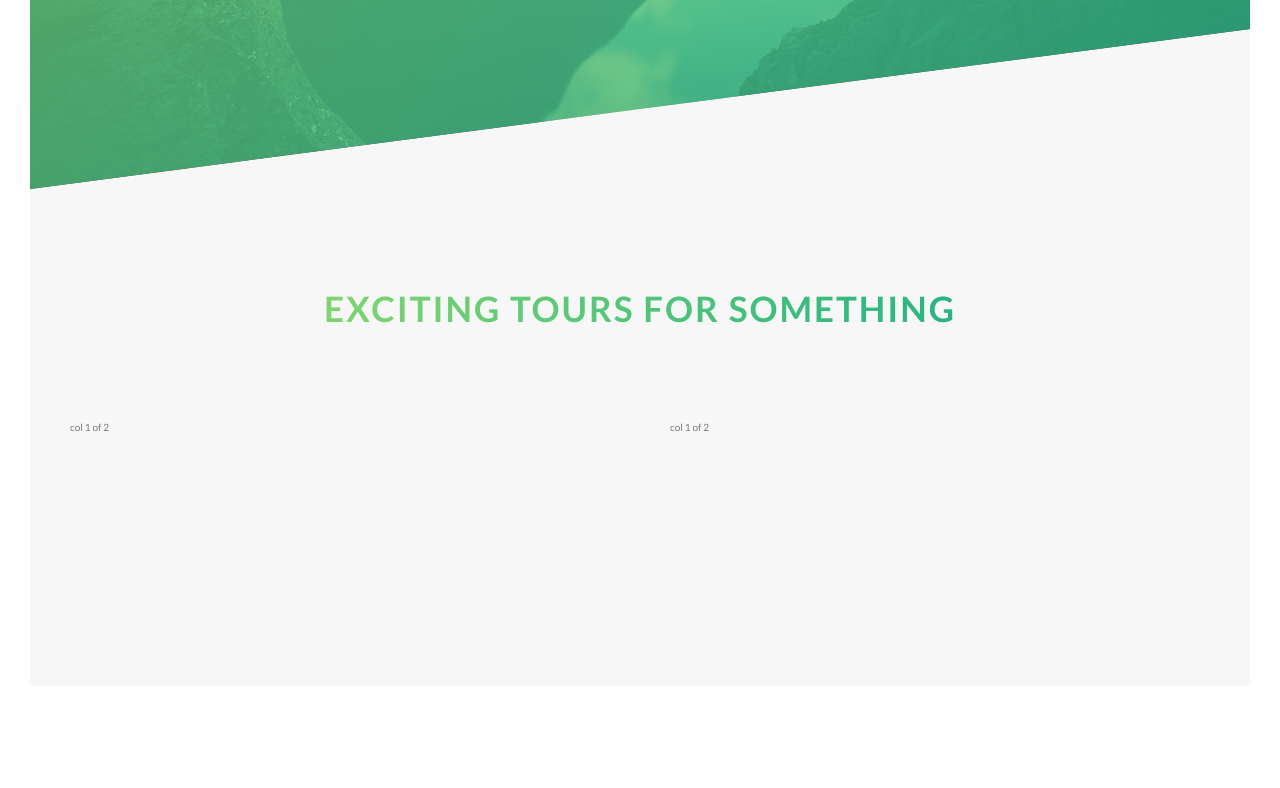
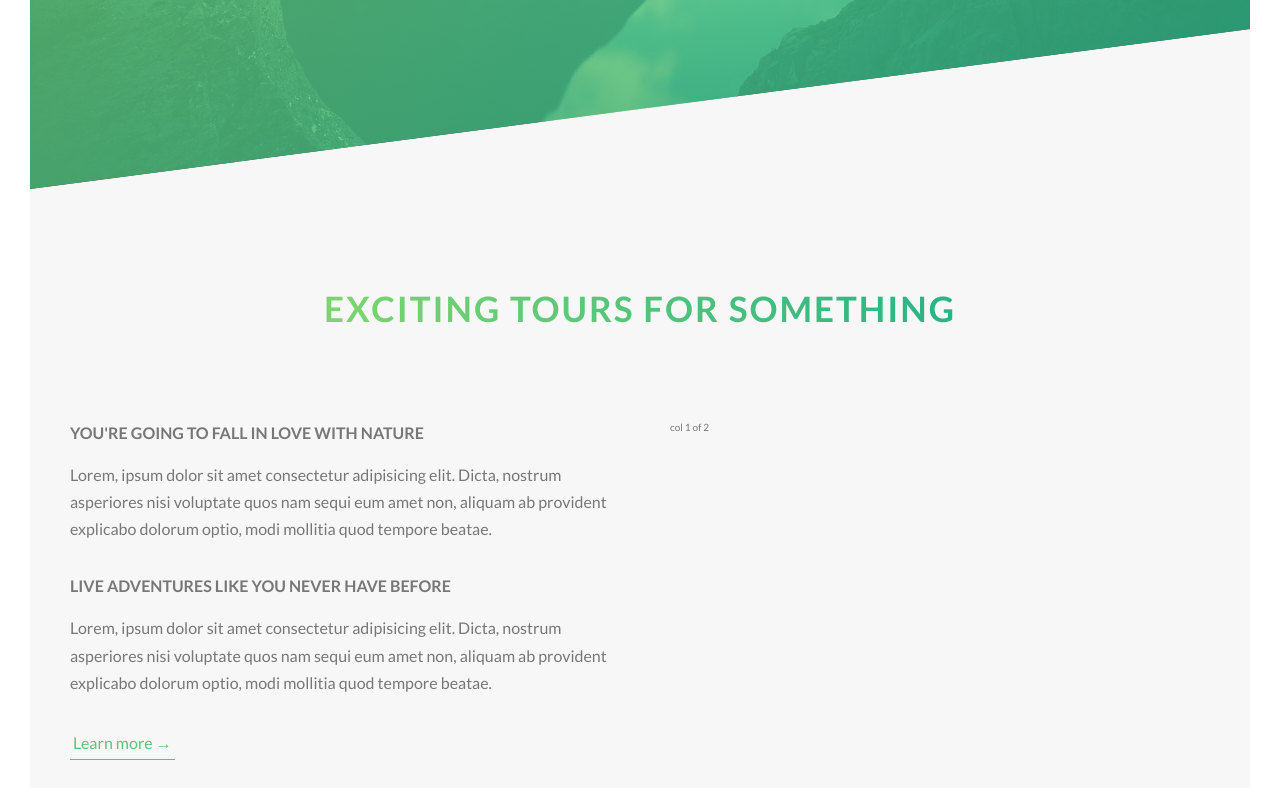
Before and after one commit to Nicelx/Html-Css-Collection, a website: page natours/index.html in a window 1280 px wide. Shown: the part 601-1389 px from the top of the page. Before the commit the page ends 1317 px from the top, so only its background shows below. Drawn offline with Linux system fonts and the light colour scheme.

Commit message:
about-left

```diff
--- a/natours/index.html
+++ b/natours/index.html
@@ -33,17 +33,28 @@
 
 		<main>
 			<section class="section-about">
-				<div class="u-center-text u-margin-bottom-8">
-					<h2 class="heading-secondary">
-						Exciting tours for something
-					</h2>
+				<div class="u-center-text u-margin-bottom-big">
+					<h2 class="heading-secondary">Exciting tours for something</h2>
 				</div>
 
 				<div class="row">
-					<div class="col-1-of-2">col 1 of 2</div>
+					<div class="col-1-of-2">
+						<h3 class="heading-tertiary u-margin-bottom-small">You're going to fall in love with nature</h3>
+						<p class="paragraph">
+							Lorem, ipsum dolor sit amet consectetur adipisicing elit. Dicta, nostrum
+							asperiores nisi voluptate quos nam sequi eum amet non, aliquam ab
+							provident explicabo dolorum optio, modi mollitia quod tempore beatae.
+						</p>
+						<h3 class="heading-tertiary u-margin-bottom-small">Live adventures like you never have before</h3>
+						<p class="paragraph">
+							Lorem, ipsum dolor sit amet consectetur adipisicing elit. Dicta, nostrum
+							asperiores nisi voluptate quos nam sequi eum amet non, aliquam ab
+							provident explicabo dolorum optio, modi mollitia quod tempore beatae.
+						</p>
+						<a href="#" class="btn-text">Learn more &#8594;</a>
+					</div>
 					<div class="col-1-of-2">col 1 of 2</div>
 				</div>
-
 			</section>
 		</main>
 
--- a/natours/sass/abstracts/_variables.scss
+++ b/natours/sass/abstracts/_variables.scss
@@ -8,6 +8,7 @@ $color-gray-dark: #777;
 $color-white: #fff;
 $color-black: #000;
 
+$default-font-size: 1.6rem;
 
 // grid
 
--- a/natours/sass/base/_typography.scss
+++ b/natours/sass/base/_typography.scss
@@ -47,3 +47,16 @@ body {
 		text-shadow: .5rem 1rem 2rem rgba($color-black, .2);
 	}
 }
+
+.heading-tertiary {
+	font-size: $default-font-size;
+	font-weight: 700;
+	text-transform: uppercase;
+}
+.paragraph {
+	font-size: $default-font-size;
+
+	&:not(:last-child) {
+		margin-bottom: 3rem;
+	}
+}
--- a/natours/sass/base/_utilities.scss
+++ b/natours/sass/base/_utilities.scss
@@ -1,6 +1,12 @@
 .u-center-text {
 	text-align: center;
 }
-.u-margin-bottom-8 {
+.u-margin-bottom-big {
 	margin-bottom: 8rem;
 }
+.u-margin-bottom-medium {
+	margin-bottom: 4rem;
+}
+.u-margin-bottom-small {
+	margin-bottom: 1.5rem;
+}
--- a/natours/sass/components/_button.scss
+++ b/natours/sass/components/_button.scss
@@ -8,7 +8,7 @@
 		border-radius: 10rem;
 		transition: all 0.2s;
 		position: relative;
-		font-size: 1.6rem;
+		font-size: $default-font-size;
 	}
 	&:hover {
 		transform: translateY(-3px);
@@ -50,3 +50,25 @@
 		animation-fill-mode: backwards;
 	}
 }
+.btn-text {
+	&:link, &:visited {
+		font-size: $default-font-size;
+		color: $color-primary;
+		display: inline-block;
+		text-decoration: none;
+		border-bottom : 1px solid $color-primary;
+		padding: 3px;
+		transition: all .2s
+	}
+
+	&:hover {
+		background-color: $color-primary;
+		color: $color-white;
+		box-shadow: 0 1rem 2rem rgba($color-black, .15);
+		transform: translateY(-2px)
+	}
+	&:active {
+		box-shadow: 0 0.5rem 1rem rgba($color-black, .15);
+		transform: translateY(0)
+	}
+}
```
Also changed, not shown: natours/css/style.css.
